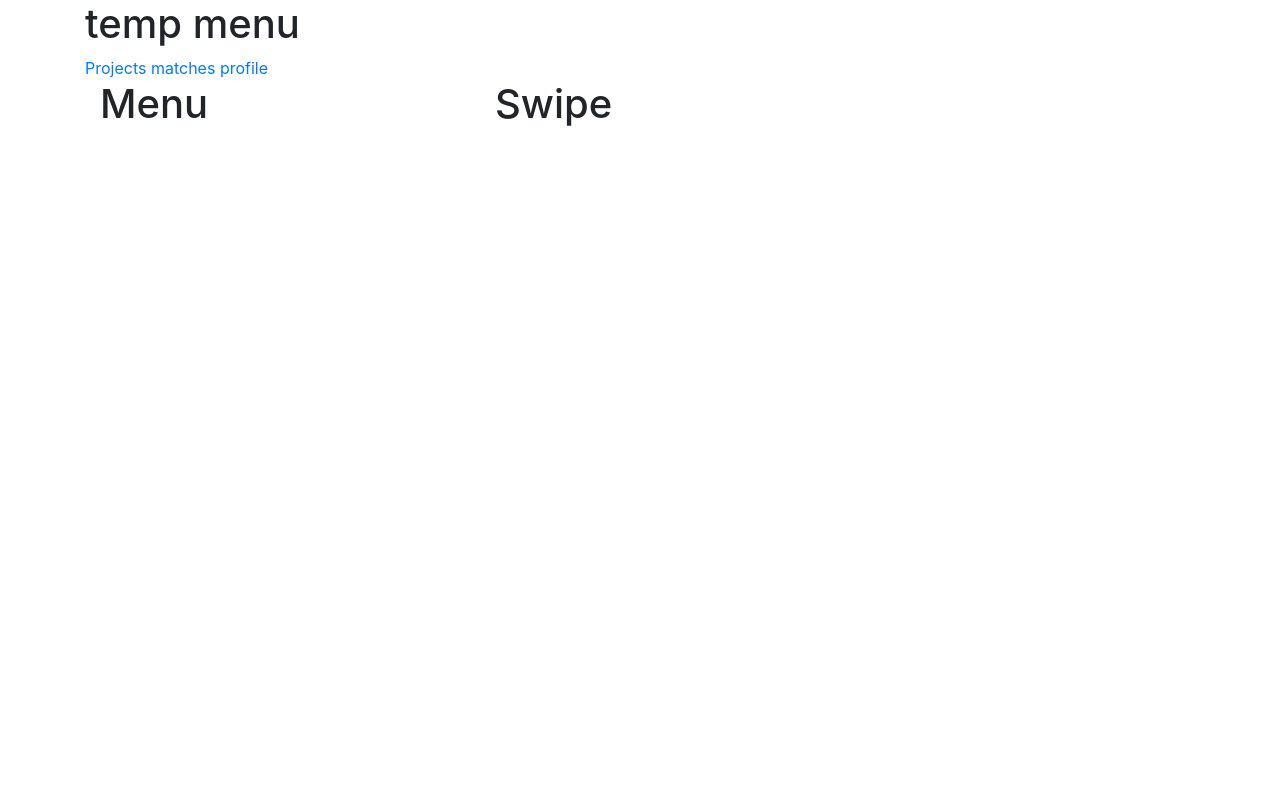
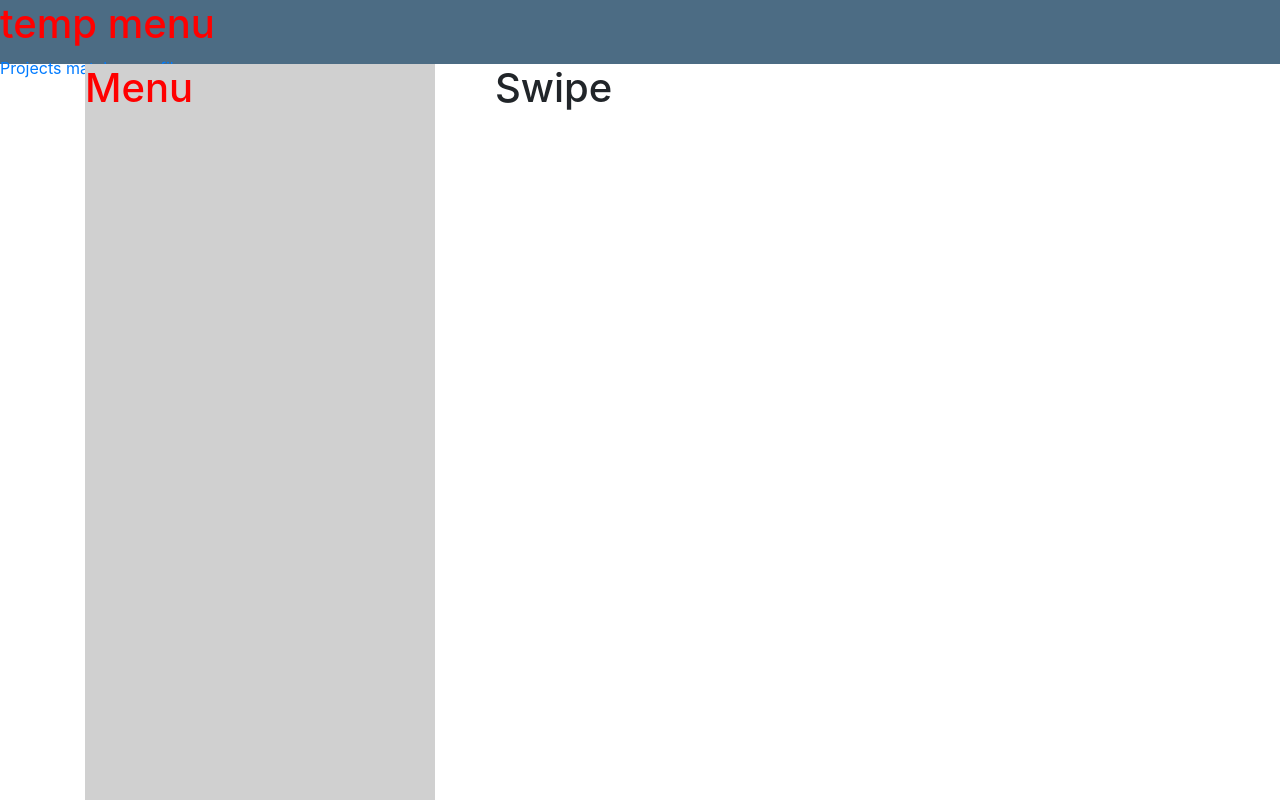
Before and after one commit to KrukowskiJ/EDUHACK2021---UniNetwork, a React (Create React App) app: page / in a window 1280 px wide. Built offline with nearby package versions, Linux system fonts and the light colour scheme.

Commit message:
moje zmiany

```diff
--- a/src/views/components/LeftMenu.js
+++ b/src/views/components/LeftMenu.js
@@ -1,9 +1,20 @@
 import React from 'react';
+import styled from 'styled-components'
+
+
+const Content = styled.div`
+    height: 92vh;
+    width: 100%;
+    color: red;
+    background: #D0D0D0;
+    margin: 0;
+
+`;
 
 export default () => {
   return (
-    <div className="container">
+    <Content>
       <h1>Menu</h1>
-    </div>
+    </Content>
   );
 }
--- a/src/views/components/TopMenu.js
+++ b/src/views/components/TopMenu.js
@@ -1,13 +1,25 @@
 import React from 'react';
 import { Link } from 'react-router-dom'
+import styled from 'styled-components'
+
+const Heading = styled.div`
+    height: 8vh;
+    width: 100vw;
+    color: red;
+    background: #4C6C84;
+    margin: 0;
+
+`;
 
 export default () => {
   return (
-    <div className='container'>
+
+        <Heading>
+
       <h1>temp menu</h1>
       <Link to='projects'>Projects</Link> {" "}
       <Link to='matches'>matches</Link> {" "}
       <Link to='profile'>profile</Link> {" "}
-    </div>
+        </Heading>
   );
 }
```
Also changed, not shown: 1 other file (tests, documents, lock files or other folders).
